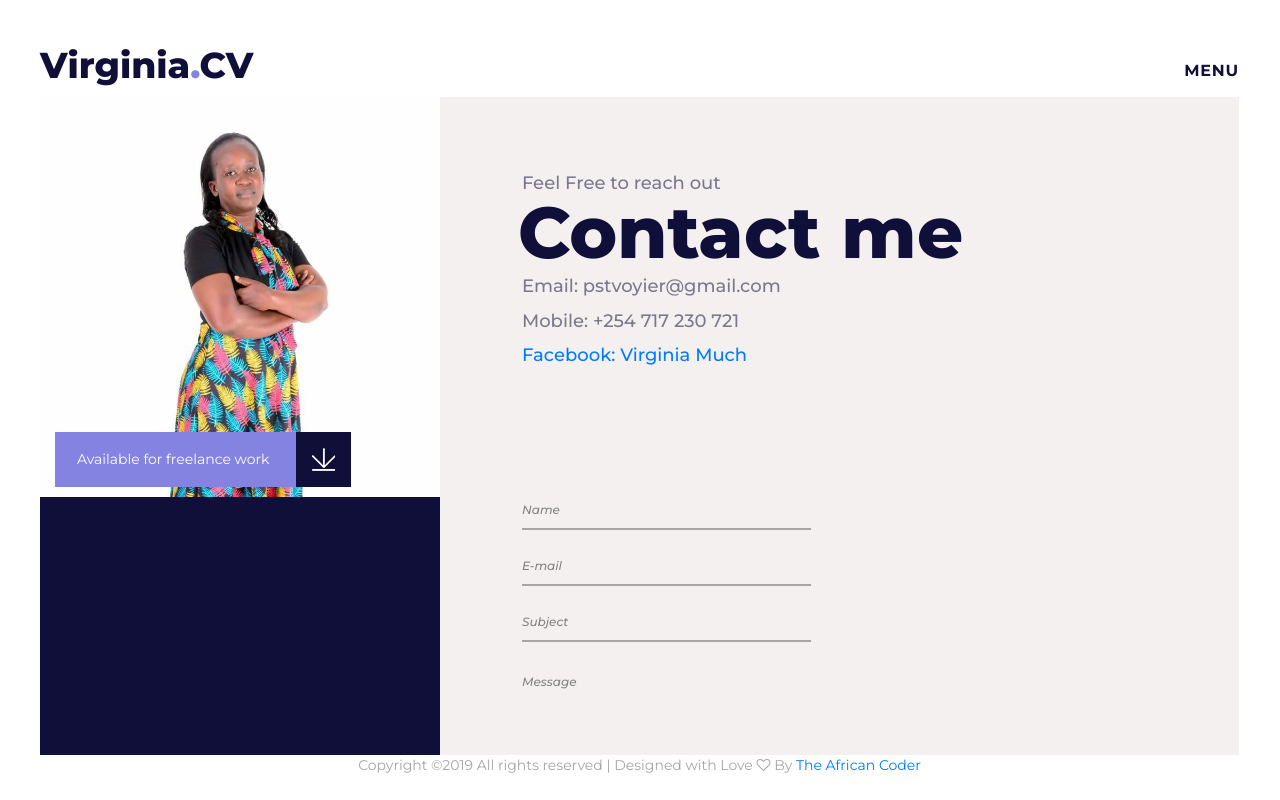
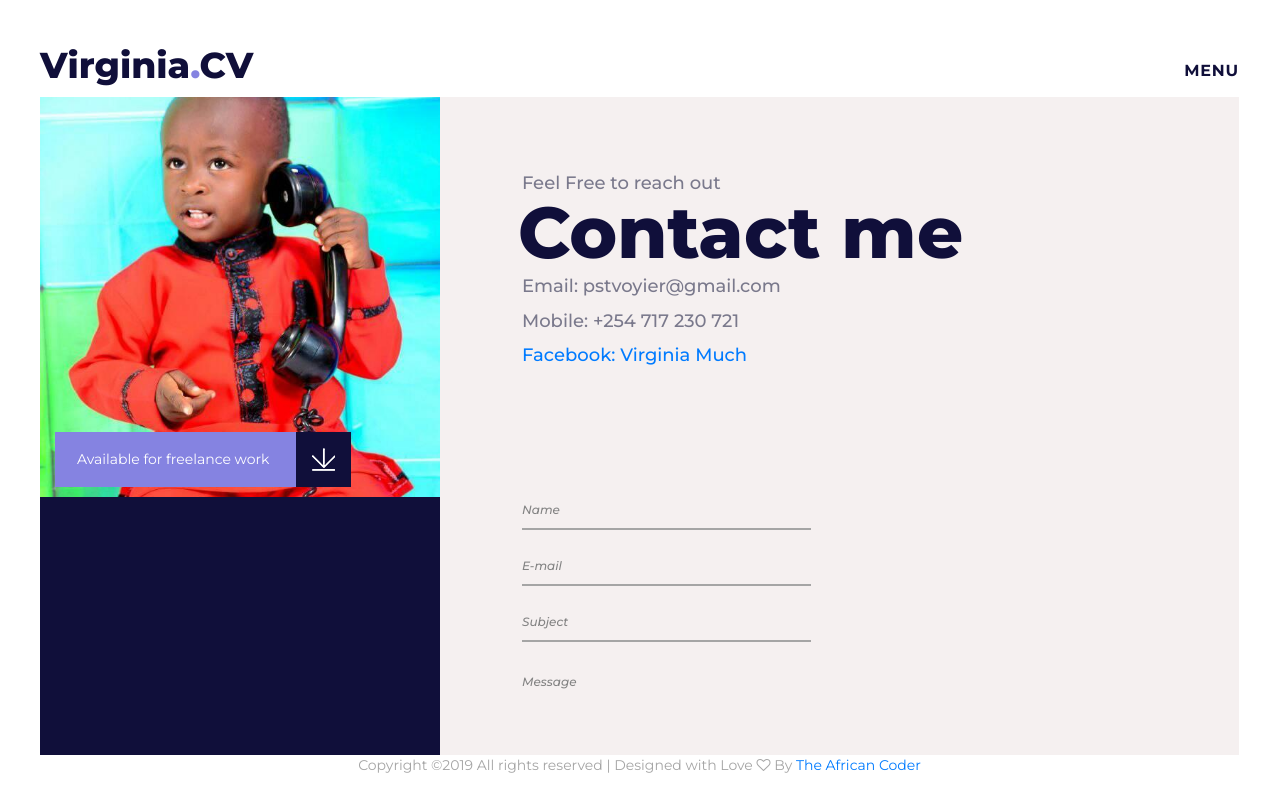
Before and after one commit to ClintMaruti/virginia-cv, a plain HTML site: page contact.html in a window 1280 px wide. Drawn offline with Linux system fonts and the light colour scheme; some packages are replaced by stand-ins of ours; a script that the page names is missing.

Commit message:
Edits contact page

```diff
--- a/contact.html
+++ b/contact.html
@@ -57,7 +57,7 @@
 			<div class="general_info d-flex flex-xl-column flex-md-row flex-column">
 				<div>
 					<div class="general_info_image">
-						<div class="background_image" style="background-image:url(images/smith.jpg)"></div>
+						<div class="background_image" style="background-image:url(images/contact.jpg)"></div>
 						<div class="header_button_2">
 							<a href="#">Available for freelance work</a>
 							<div class="d-flex flex-column align-items-center justify-content-center"><img src="images/download.png" alt=""></div>
```
Also changed, not shown: portfolio.html (+4 -3 lines), images/contact.jpg (added).
